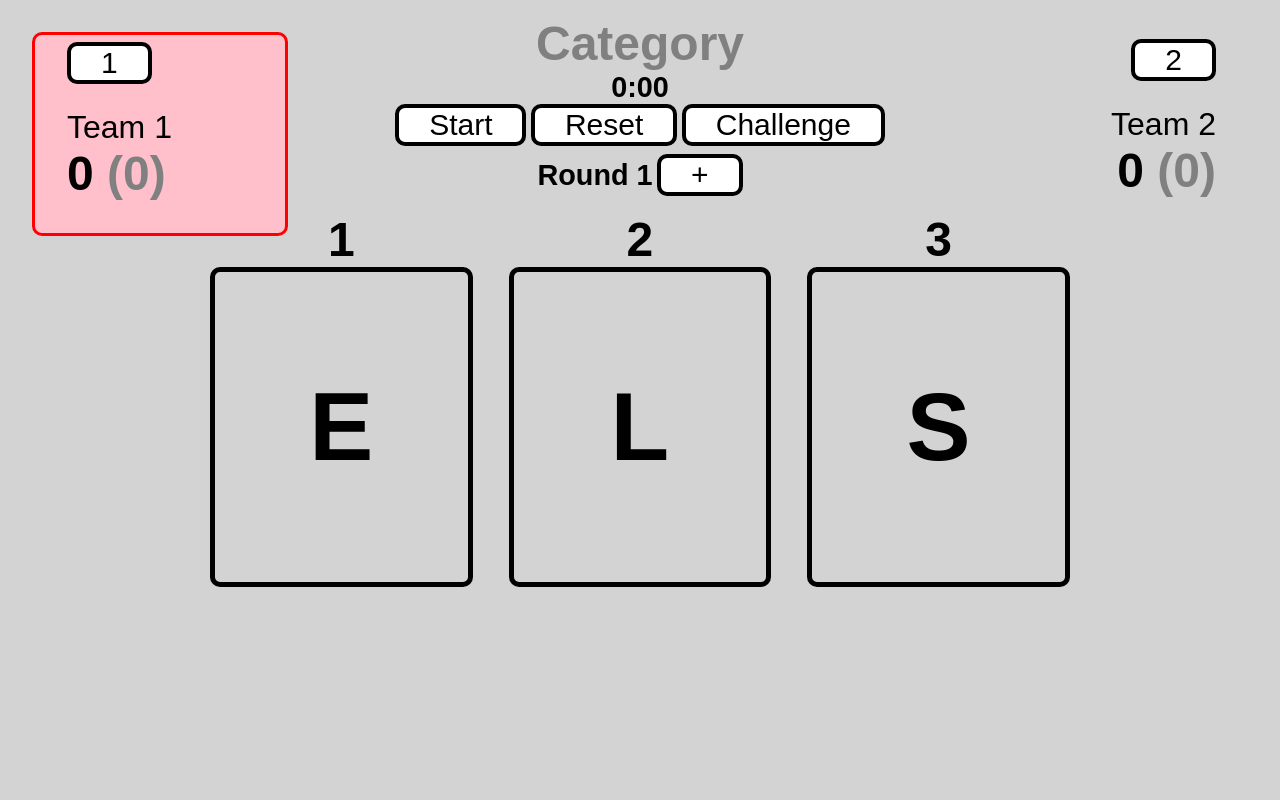
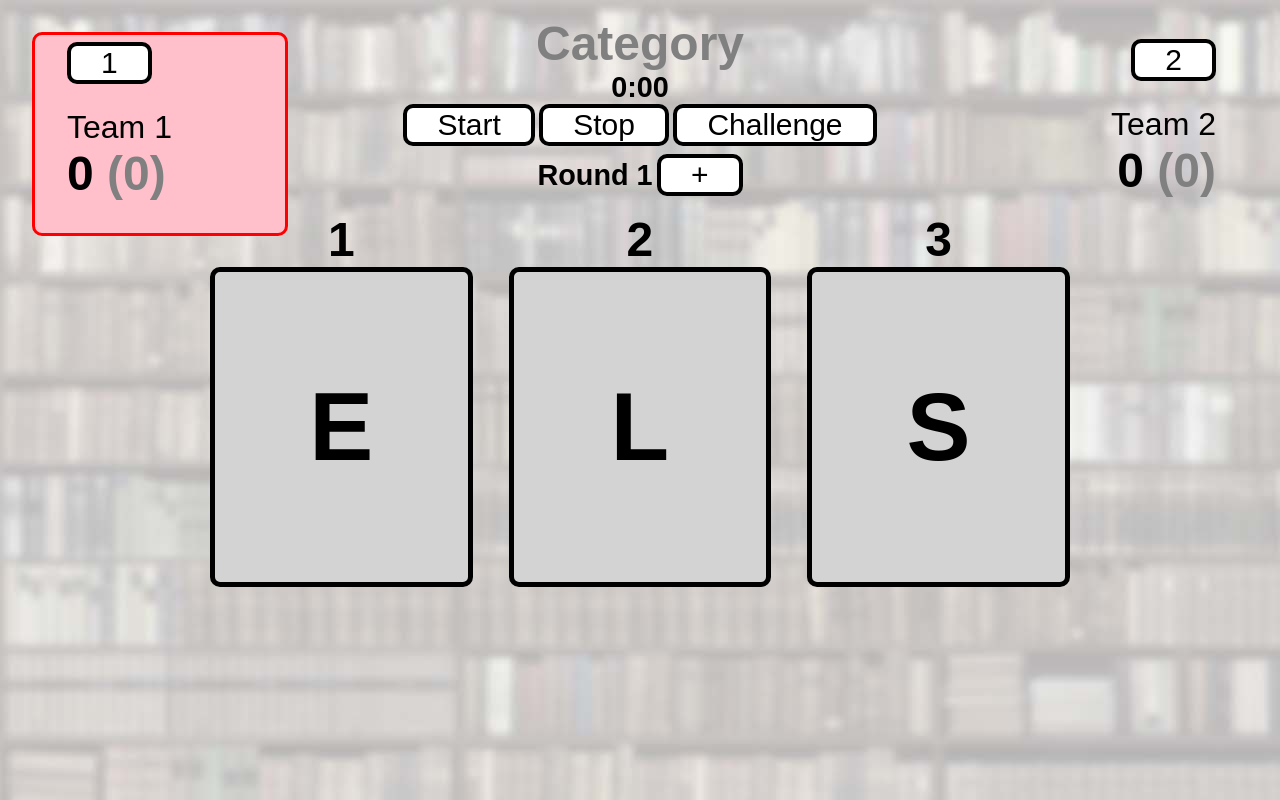
Before and after one commit to BrianMacIntosh/LoudLibrarians, a plain HTML site: page index.html in a window 1280 px wide. Drawn offline with Linux system fonts and the light colour scheme.

Commit message:
background image

```diff
--- a/index.html
+++ b/index.html
@@ -12,7 +12,7 @@
 <style>
 body{
 margin:0;
-background-color:lightgray;
+background-image:url("bg.jpg");
 position:absolute;
 font-family:sans-serif;
 width:100%;
@@ -170,7 +170,7 @@ color:gray;
     <div id="categoryText"></div>
     <div id="timerText">0:00</div>
     <div id="startButton" class="button">Start</div>
-    <div id="resetButton" class="button">Reset</div>
+    <div id="resetButton" class="button">Stop</div>
     <div id="challengeButton" class="button">Challenge</div>
     <div class="catBoxSpacer"></div>
     <div id="roundLabel">Round 1</div>&nbsp;<div id="roundButtonPlus" class="button">+</div>
```
Also changed, not shown: bg.jpg (added).
